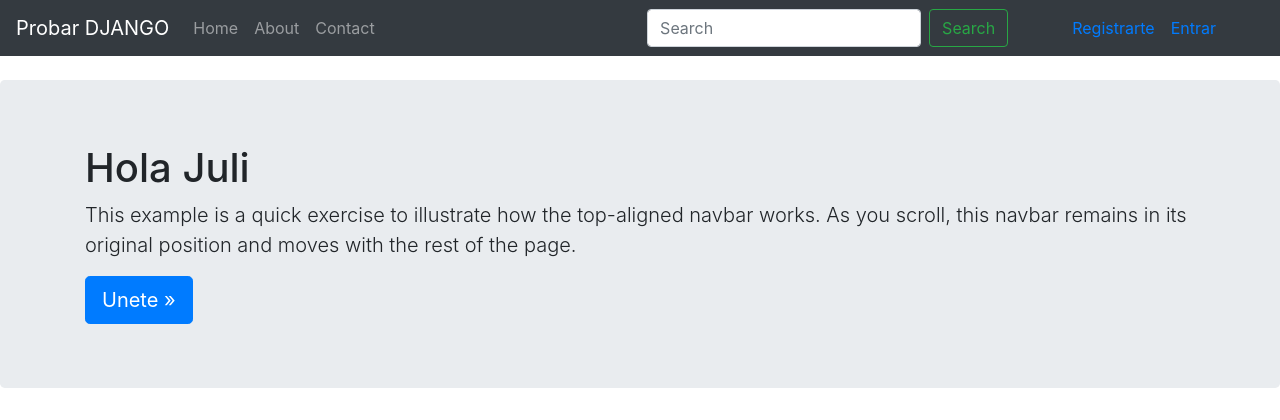
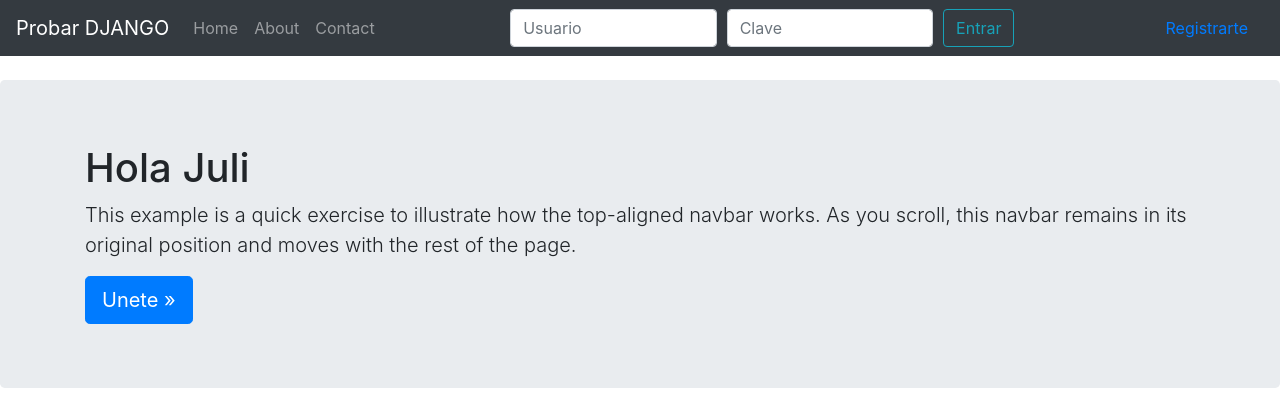
Before and after one commit to DarioZubaray/ProbarPythonDjango-1.10, a Django app: page / in a window 1280 px wide. Shown: the top 420 px of the page. Run offline with Django 3.2, Linux system fonts and the light colour scheme; some libraries are stand-ins or nearby versions.

Commit message:
agregando un formulario de login en el navbar

```diff
--- a/src/templates/navbar.html
+++ b/src/templates/navbar.html
@@ -15,17 +15,28 @@
             <a class="nav-link" href="/contacto">Contact</a>
         </li>
       </ul>
-      <form class="form-inline mt-2 mt-md-0">
-        <input class="form-control mr-sm-2" type="text" placeholder="Search" aria-label="Search">
-        <button class="btn btn-outline-success my-2 my-sm-0" type="submit">Search</button>
+
+      {% if not request.user.is_authenticated and not "/accounts/login" in request.get_full_path %}
+      <form class='form-row' method='POST' action='{% url "auth_login" %}'>{% csrf_token %}
+          <div class="col">
+              <input type='text' class='form-control' name='username' placeholder='Usuario' />
+          </div>
+          <div class="col">
+              <input type='password' class='form-control' name='password' placeholder='Clave' />
+          </div>
+          <div class="col">
+              <button type='submit' class='btn btn-outline-info'>Entrar</button>
+          </div>
       </form>
-      <ul class="nav navbar-nav navbar-right mx-5">
+      {% endif %}
+
+      <ul class="nav navbar-nav navbar-right mx-3">
           {% if request.user.is_authenticated %}
           <li><a href="{% url 'auth_logout' %}">Salir</a></li>
           {% else %}
-          <li><a class="mx-3" href="{% url 'registration_register' %}"> Registrarte </a></li>
-          <li><a href="{% url 'auth_login' %}"> Entrar </a></li>
+          <li><a href="{% url 'registration_register' %}"> Registrarte </a></li>
           {% endif %}
         </ul>
+
     </div>
   </nav>
```
Also changed, not shown: src/db.sqlite3.
